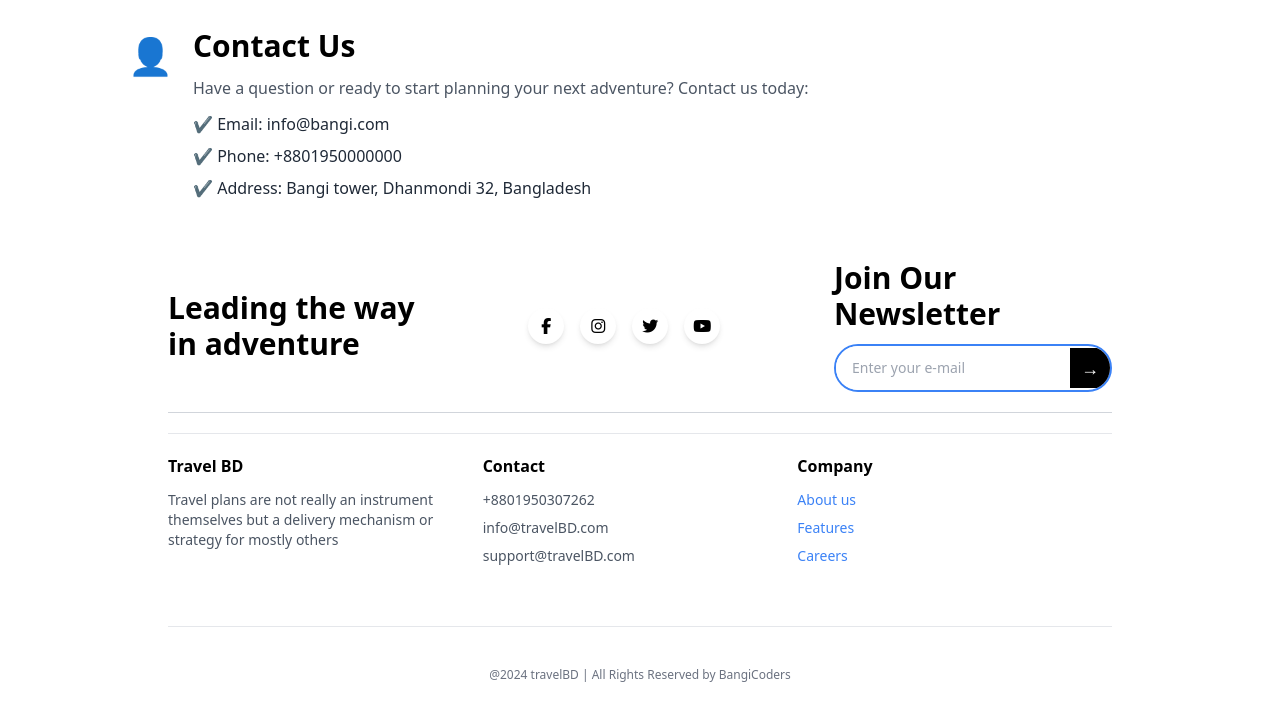
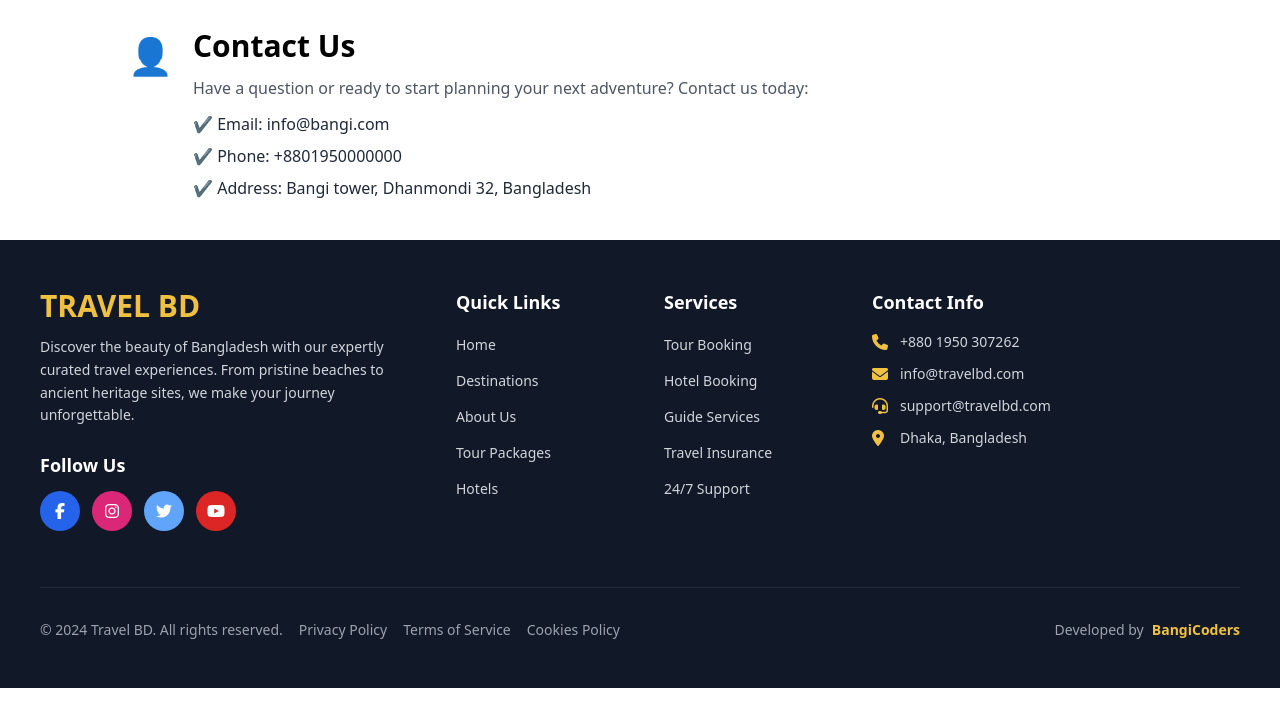
Before and after one commit to itzlutfur/Travel-BD, a Django app: page /about/ in a window 1280 px wide. Shown: the part 1368-2071 px from the top of the page. Run offline with Django 5.2, Linux system fonts and the light colour scheme; some libraries are stand-ins or nearby versions.

Commit message:
Footer updated

```diff
--- a/templates/base.html
+++ b/templates/base.html
@@ -220,100 +220,224 @@
 
     {% block body %} {% endblock %}
 
-    <footer class="py-5 px-4 lg:px-10 font-sans w-full lg:w-4/5 mx-auto">
-      <div
-        class="flex flex-col lg:flex-row justify-between items-center gap-6 lg:gap-0 border-b border-gray-300 pb-5"
-      >
-        <div class="footer-intro text-center lg:text-left">
-          <h3 class="text-2xl lg:text-3xl font-bold text-black">
-            Leading the way<br />in adventure
-          </h3>
+    <footer class="bg-gray-900 text-white py-12 px-4 lg:px-10 font-sans w-full">
+      <div class="max-w-7xl mx-auto">
+        <!-- Main Footer Content -->
+        <div class="grid grid-cols-1 lg:grid-cols-12 gap-8 lg:gap-12">
+          <!-- Company Info -->
+          <div class="lg:col-span-4">
+            <div class="mb-6">
+              <h2 class="text-2xl lg:text-3xl font-bold text-primary mb-3">
+                TRAVEL BD
+              </h2>
+              <p class="text-gray-300 text-sm leading-relaxed mb-6">
+                Discover the beauty of Bangladesh with our expertly curated
+                travel experiences. From pristine beaches to ancient heritage
+                sites, we make your journey unforgettable.
+              </p>
             </div>
 
+            <!-- Social Media -->
+            <div class="mb-6">
+              <h4 class="text-lg font-semibold text-white mb-3">Follow Us</h4>
+              <div class="flex gap-3">
+                <a
+                  href="#"
+                  class="bg-blue-600 hover:bg-blue-700 rounded-full w-10 h-10 flex justify-center items-center text-white transition-colors duration-300"
+                >
+                  <i class="fab fa-facebook-f"></i>
+                </a>
+                <a
+                  href="#"
+                  class="bg-pink-600 hover:bg-pink-700 rounded-full w-10 h-10 flex justify-center items-center text-white transition-colors duration-300"
+                >
+                  <i class="fab fa-instagram"></i>
+                </a>
+                <a
+                  href="#"
+                  class="bg-blue-400 hover:bg-blue-500 rounded-full w-10 h-10 flex justify-center items-center text-white transition-colors duration-300"
+                >
+                  <i class="fab fa-twitter"></i>
+                </a>
+                <a
+                  href="#"
+                  class="bg-red-600 hover:bg-red-700 rounded-full w-10 h-10 flex justify-center items-center text-white transition-colors duration-300"
+                >
+                  <i class="fab fa-youtube"></i>
+                </a>
+              </div>
+            </div>
+          </div>
+
+          <!-- Quick Links -->
+          <div class="lg:col-span-2">
+            <h4 class="text-lg font-semibold text-white mb-4">Quick Links</h4>
+            <ul class="space-y-3">
+              <li>
+                <a
+                  href="/"
+                  class="text-gray-300 hover:text-primary transition-colors duration-300 text-sm"
+                >
+                  Home
+                </a>
+              </li>
+              <li>
+                <a
+                  href="{% url 'destination:destination_list' %}"
+                  class="text-gray-300 hover:text-primary transition-colors duration-300 text-sm"
+                >
+                  Destinations
+                </a>
+              </li>
+              <li>
+                <a
+                  href="{% url 'about' %}"
+                  class="text-gray-300 hover:text-primary transition-colors duration-300 text-sm"
+                >
+                  About Us
+                </a>
+              </li>
+              <li>
+                <a
+                  href="#"
+                  class="text-gray-300 hover:text-primary transition-colors duration-300 text-sm"
+                >
+                  Tour Packages
+                </a>
+              </li>
+              <li>
+                <a
+                  href="#"
+                  class="text-gray-300 hover:text-primary transition-colors duration-300 text-sm"
+                >
+                  Hotels
+                </a>
+              </li>
+            </ul>
+          </div>
+
+          <!-- Services -->
+          <div class="lg:col-span-2">
+            <h4 class="text-lg font-semibold text-white mb-4">Services</h4>
+            <ul class="space-y-3">
+              <li>
+                <a
+                  href="#"
+                  class="text-gray-300 hover:text-primary transition-colors duration-300 text-sm"
+                >
+                  Tour Booking
+                </a>
+              </li>
+              <li>
+                <a
+                  href="#"
+                  class="text-gray-300 hover:text-primary transition-colors duration-300 text-sm"
+                >
+                  Hotel Booking
+                </a>
+              </li>
+              <li>
+                <a
+                  href="#"
+                  class="text-gray-300 hover:text-primary transition-colors duration-300 text-sm"
+                >
+                  Guide Services
+                </a>
+              </li>
+              <li>
+                <a
+                  href="#"
+                  class="text-gray-300 hover:text-primary transition-colors duration-300 text-sm"
+                >
+                  Travel Insurance
+                </a>
+              </li>
+              <li>
+                <a
+                  href="#"
+                  class="text-gray-300 hover:text-primary transition-colors duration-300 text-sm"
+                >
+                  24/7 Support
+                </a>
+              </li>
+            </ul>
+          </div>
+
+          <!-- Contact Info -->
+          <div class="lg:col-span-4">
+            <div>
+              <h4 class="text-lg font-semibold text-white mb-4">
+                Contact Info
+              </h4>
+              <div class="space-y-3">
+                <div class="flex items-center gap-3">
+                  <i class="fas fa-phone text-primary w-4"></i>
+                  <span class="text-gray-300 text-sm">+880 1950 307262</span>
+                </div>
+                <div class="flex items-center gap-3">
+                  <i class="fas fa-envelope text-primary w-4"></i>
+                  <span class="text-gray-300 text-sm">info@travelbd.com</span>
+                </div>
+                <div class="flex items-center gap-3">
+                  <i class="fas fa-headset text-primary w-4"></i>
+                  <span class="text-gray-300 text-sm"
+                    >support@travelbd.com</span
+                  >
+                </div>
+                <div class="flex items-start gap-3">
+                  <i class="fas fa-map-marker-alt text-primary w-4 mt-0.5"></i>
+                  <span class="text-gray-300 text-sm">Dhaka, Bangladesh</span>
+                </div>
+              </div>
+            </div>
+          </div>
+        </div>
+
+        <!-- Divider -->
+        <div class="border-t border-gray-800 my-8"></div>
+
+        <!-- Bottom Footer -->
+        <div
+          class="flex flex-col lg:flex-row justify-between items-center gap-4"
+        >
+          <div
+            class="flex flex-col sm:flex-row items-center gap-4 text-sm text-gray-400"
+          >
+            <span>&copy; 2024 Travel BD. All rights reserved.</span>
             <div class="flex gap-4">
               <a
                 href="#"
-            class="bg-white rounded-full w-9 h-9 flex justify-center items-center text-black text-base no-underline shadow-md"
-            ><i class="fab fa-facebook-f"></i
-          ></a>
+                class="hover:text-primary transition-colors duration-300"
+                >Privacy Policy</a
+              >
               <a
                 href="#"
-            class="bg-white rounded-full w-9 h-9 flex justify-center items-center text-black text-base no-underline shadow-md"
-            ><i class="fab fa-instagram"></i
-          ></a>
+                class="hover:text-primary transition-colors duration-300"
+                >Terms of Service</a
+              >
               <a
                 href="#"
-            class="bg-white rounded-full w-9 h-9 flex justify-center items-center text-black text-base no-underline shadow-md"
-            ><i class="fab fa-twitter"></i
-          ></a>
-          <a
-            href="#"
-            class="bg-white rounded-full w-9 h-9 flex justify-center items-center text-black text-base no-underline shadow-md"
-            ><i class="fab fa-youtube"></i
-          ></a>
-        </div>
-
-        <div class="footer-newsletter text-center lg:text-left">
-          <h3 class="text-2xl lg:text-3xl font-bold text-black">
-            Join Our<br />Newsletter
-          </h3>
-          <form
-            class="flex items-center border-2 border-blue-500 rounded-full overflow-hidden max-w-xs mt-3 mx-auto lg:mx-0"
+                class="hover:text-primary transition-colors duration-300"
+                >Cookies Policy</a
               >
-            <input
-              type="email"
-              placeholder="Enter your e-mail"
-              class="border-none outline-none py-3 px-4 flex-1 text-sm"
-            />
-            <button
-              type="submit"
-              class="bg-black text-white border-none w-10 h-10 text-lg cursor-pointer"
-            >
-              →
-            </button>
-          </form>
             </div>
           </div>
 
-      <hr class="my-5" />
-
-      <div
-        class="flex flex-col lg:flex-row justify-between gap-6 lg:gap-0 mt-5 pb-8"
-      >
-        <div class="flex-1 min-w-[200px] text-center lg:text-left">
-          <h4 class="font-semibold mb-3 text-black">Travel BD</h4>
-          <p class="text-gray-600 my-2 text-sm">
-            Travel plans are not really an instrument themselves but a delivery
-            mechanism or strategy for mostly others
-          </p>
+          <div class="flex items-center gap-2 text-sm text-gray-400">
+            <span>Developed by</span>
+            <span class="text-primary font-semibold">BangiCoders</span>
           </div>
-
-        <div class="flex-1 min-w-[200px] text-center lg:text-left">
-          <h4 class="font-semibold mb-3 text-black">Contact</h4>
-          <p class="text-gray-600 my-2 text-sm">+8801950307262</p>
-          <p class="text-gray-600 my-2 text-sm">info@travelBD.com</p>
-          <p class="text-gray-600 my-2 text-sm">support@travelBD.com</p>
-        </div>
-
-        <div class="flex-1 min-w-[200px] text-center lg:text-left">
-          <h4 class="font-semibold mb-3 text-black">Company</h4>
-          <p class="text-gray-600 my-2 text-sm">
-            <a href="" class="text-blue-500 no-underline">About us</a>
-          </p>
-          <p class="text-gray-600 my-2 text-sm">
-            <a href="" class="text-blue-500 no-underline">Features</a>
-          </p>
-          <p class="text-gray-600 my-2 text-sm">
-            <a href="" class="text-blue-500 no-underline">Careers</a>
-          </p>
         </div>
       </div>
 
-      <hr class="my-5" />
-
-      <p class="text-center text-gray-500 text-xs pt-5">
-        @2024 travelBD | All Rights Reserved by BangiCoders
-      </p>
+      <!-- Back to Top Button -->
+      <button
+        onclick="scrollToTop()"
+        class="fixed bottom-6 right-6 bg-primary text-black w-12 h-12 rounded-full shadow-lg hover:bg-yellow-500 transition-all duration-300 opacity-0 invisible"
+        id="backToTop"
+      >
+        <i class="fas fa-arrow-up"></i>
+      </button>
     </footer>
 
     <script>
@@ -370,6 +494,25 @@
         }
       });
 
+      // Back to top functionality
+      window.addEventListener("scroll", function () {
+        const backToTop = document.getElementById("backToTop");
+        if (window.pageYOffset > 300) {
+          backToTop.style.opacity = "1";
+          backToTop.style.visibility = "visible";
+        } else {
+          backToTop.style.opacity = "0";
+          backToTop.style.visibility = "hidden";
+        }
+      });
+
+      function scrollToTop() {
+        window.scrollTo({
+          top: 0,
+          behavior: "smooth",
+        });
+      }
+
       // Existing login/signup tab functionality
       const loginTab = document.getElementById("loginTab");
       const signupTab = document.getElementById("signupTab");
```
Lines whose indentation alone changed are shown as unchanged.
